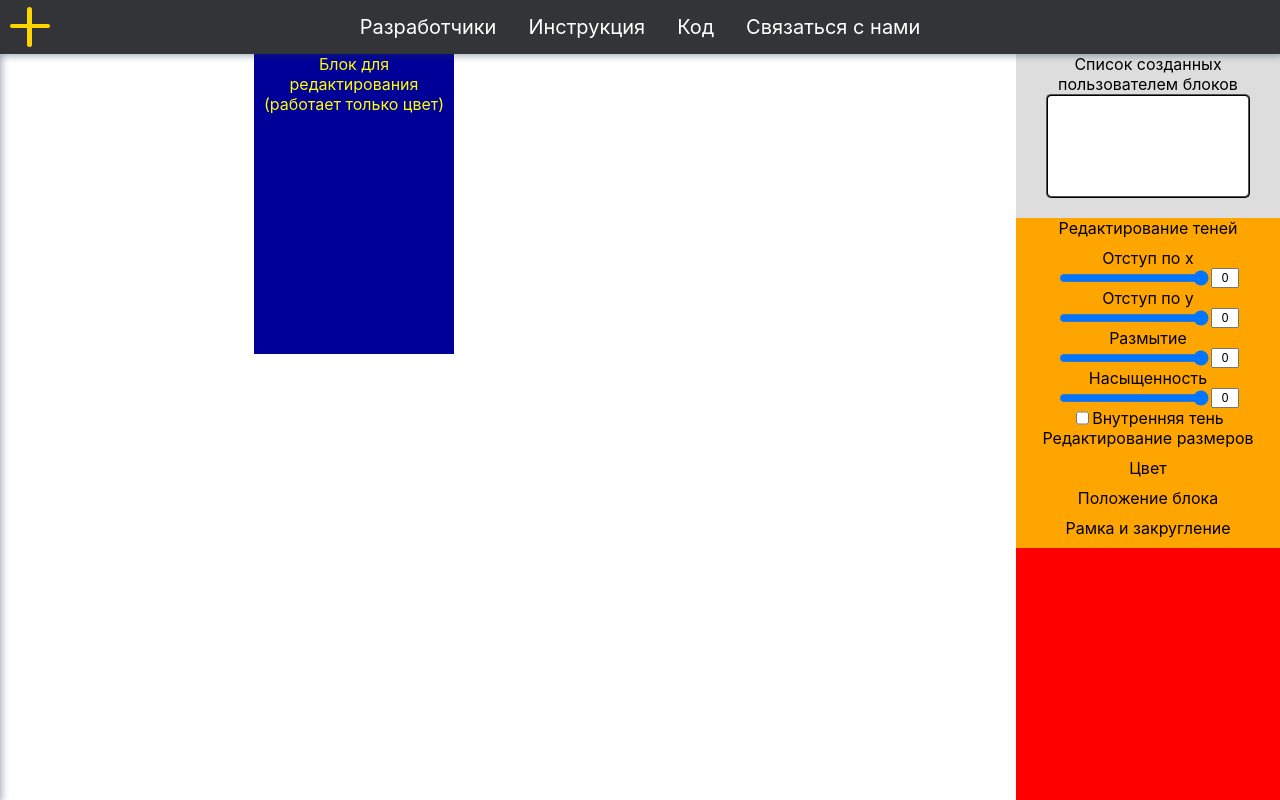
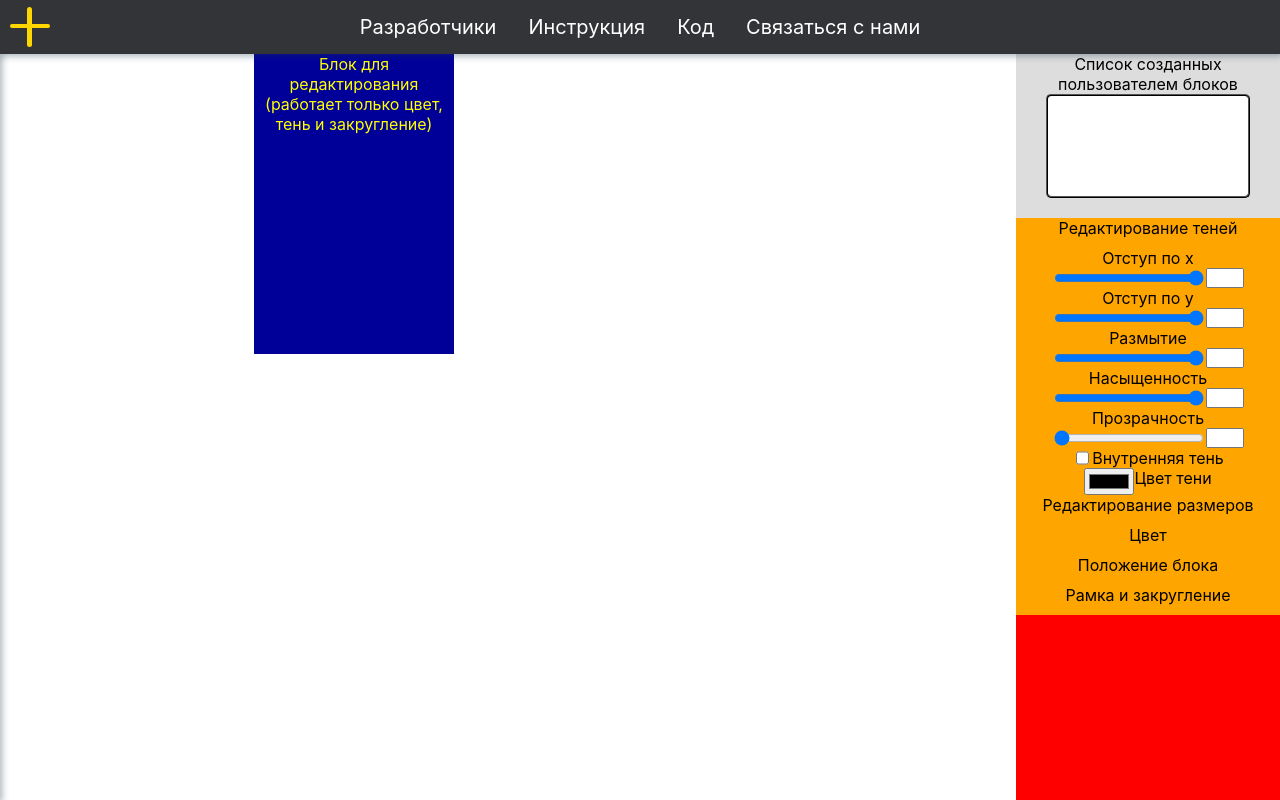
Before and after one commit to Calisthetic/SiteConstrictor, a React (Create React App) app: page / in a window 1280 px wide. Both pictures are taken after a click on the element "Редактирование теней". Built offline with nearby package versions, Linux system fonts and the light colour scheme.

Commit message:
Shadow editor update

```diff
--- a/src/components/EditBlock/EditBlock.module.css
+++ b/src/components/EditBlock/EditBlock.module.css
@@ -58,7 +58,7 @@
 .text {
   font-size: 12px;
   text-align: center;
-  width: 20px;
+  width: 30px;
 }
 .detector {
   height: 0px;
--- a/src/components/EditBlock/EditPanels/EditBorder.js
+++ b/src/components/EditBlock/EditPanels/EditBorder.js
@@ -1,5 +1,7 @@
+import React, { useRef } from "react";
 import s from "../EditBlock.module.css";
 import { OpenEditors } from "../EditBlock.js";
+import { SelectedElem } from "../EditBlock.js";
 
 function EditBorderOpen() {
   if (OpenEditors.border === true) {
@@ -14,6 +16,12 @@ function EditBorderOpen() {
 }
 
 const EditBorder = () => {
+  const borderRadiusRef = useRef();
+  function EditBorderRadius() {
+    document.getElementById("Block" + SelectedElem).style.borderRadius =
+      borderRadiusRef.current.value + "px";
+  }
+
   return (
     <div id="EditBorder" className={s.edit_prew}>
       <div className={s.edit_btn} onClick={EditBorderOpen}>
@@ -46,7 +54,9 @@ const EditBorder = () => {
         <div className={s.container}>
           <div className={s.title}>Тип рамки</div>
           <select>
-                <option selected value="solid">solid</option>
+            <option selected value="solid">
+              solid
+            </option>
             <option value="double">double</option>
             <option value="dotted">dotted</option>
             <option value="dashed">dashed</option>
@@ -66,10 +76,10 @@ const EditBorder = () => {
             className={s.range}
           ></input>
           <input
-            id="EditBorderInputText"
-            type="text"
+            ref={borderRadiusRef}
+            type="number"
             maxLength="3"
-            value="50"
+            onChange={EditBorderRadius}
             className={s.text}
           ></input>
         </div>
--- a/src/components/EditBlock/EditPanels/EditShasows.js
+++ b/src/components/EditBlock/EditPanels/EditShasows.js
@@ -1,5 +1,7 @@
+import React, { useRef } from "react";
 import s from "../EditBlock.module.css";
 import { OpenEditors } from "../EditBlock.js";
+import { SelectedElem } from "../EditBlock.js";
 
 function EditShadowOpen() {
   if (OpenEditors.shadow === true) {
@@ -13,16 +15,130 @@ function EditShadowOpen() {
   }
 }
 
-function EditShadowInputText() {
-  document.getElementById("EditShadowInputRange").value =
-    document.getElementById("EditShadowInputText").value;
+function ColorConverter(color) {
+  let red = HexConverter(color.charAt(1) + color.charAt(2));
+  let green = HexConverter(color.charAt(3) + color.charAt(4));
+  let blue = HexConverter(color.charAt(5) + color.charAt(6));
+  return red + ", " + green + ", " + blue;
 }
-function EditShadowInputRange() {
-  document.getElementById("EditShadowInputText").value =
-    document.getElementById("EditShadowInputRange").value;
+function HexConverter(num) {
+  let result = 0;
+  if (num.charAt(0) === "a") {
+    result += 16 * 10;
+  } else if (num.charAt(0) === "b") {
+    result += 16 * 11;
+  } else if (num.charAt(0) === "c") {
+    result += 16 * 12;
+  } else if (num.charAt(0) === "d") {
+    result += 16 * 13;
+  } else if (num.charAt(0) === "e") {
+    result += 16 * 14;
+  } else if (num.charAt(0) === "f") {
+    result += 16 * 15;
+  } else {
+    result += 16 * num.charAt(0);
+  }
+  if (num[1] === "a") {
+    result += 10;
+  } else if (num.charAt(1) === "b") {
+    result += 11;
+  } else if (num.charAt(1) === "c") {
+    result += 12;
+  } else if (num.charAt(1) === "d") {
+    result += 13;
+  } else if (num.charAt(1) === "e") {
+    result += 14;
+  } else if (num.charAt(1) === "f") {
+    result += 15;
+  } else {
+    result += parseInt(num.charAt(1));
+  }
+  return result;
 }
 
 const EditShasows = () => {
+  const editShadowRangeRef1 = useRef();
+  const editShadowRangeRef2 = useRef();
+  const editShadowRangeRef3 = useRef();
+  const editShadowRangeRef4 = useRef();
+  const editShadowTextRef1 = useRef();
+  const editShadowTextRef2 = useRef();
+  const editShadowTextRef3 = useRef();
+  const editShadowTextRef4 = useRef();
+  const editShadowInnerRef = useRef();
+  const editShadowRangeOpacityRef = useRef();
+  const editShadowTextOpacityRef = useRef();
+  const editShadowColorRef = useRef();
+
+  function EditShadowInputRange() {
+    editShadowTextRef1.current.value = editShadowRangeRef1.current.value;
+    editShadowTextRef2.current.value = editShadowRangeRef2.current.value;
+    editShadowTextRef3.current.value = editShadowRangeRef3.current.value;
+    editShadowTextRef4.current.value = editShadowRangeRef4.current.value;
+    EditShadow();
+  }
+  function EditShadowInputText() {
+    editShadowRangeRef1.current.value = editShadowTextRef1.current.value;
+    editShadowRangeRef2.current.value = editShadowTextRef2.current.value;
+    editShadowRangeRef3.current.value = editShadowTextRef3.current.value;
+    editShadowRangeRef4.current.value = editShadowTextRef4.current.value;
+    EditShadow();
+  }
+  function EditShadowRangeOpacity() {
+    editShadowTextOpacityRef.current.value =
+      editShadowRangeOpacityRef.current.value;
+    EditShadow();
+  }
+  function EditShadowTextOpacity() {
+    editShadowRangeOpacityRef.current.value =
+      editShadowTextOpacityRef.current.value;
+    EditShadow();
+  }
+
+  function EditShadow() {
+    if (
+      editShadowTextRef1.current.value !== "" &&
+      editShadowTextRef2.current.value !== "" &&
+      editShadowTextRef3.current.value !== "" &&
+      editShadowTextRef4.current.value !== "" &&
+      editShadowTextOpacityRef.current.value !== ""
+    ) {
+      if (editShadowInnerRef.current.checked === false) {
+        document.getElementById("Block" + SelectedElem).style.boxShadow =
+          editShadowTextRef1.current.value +
+          "px " +
+          editShadowTextRef2.current.value +
+          "px " +
+          editShadowTextRef3.current.value +
+          "px " +
+          editShadowTextRef4.current.value +
+          "px " +
+          "rgba(" +
+          ColorConverter(editShadowColorRef.current.value) +
+          ", " +
+          editShadowTextOpacityRef.current.value +
+          ")";
+      } else {
+        document.getElementById("Block" + SelectedElem).style.boxShadow =
+          editShadowTextRef1.current.value +
+          "px " +
+          editShadowTextRef2.current.value +
+          "px " +
+          editShadowTextRef3.current.value +
+          "px " +
+          editShadowTextRef4.current.value +
+          "px " +
+          "rgba(" +
+          ColorConverter(editShadowColorRef.current.value) +
+          ", " +
+          editShadowTextOpacityRef.current.value +
+          ") inset";
+      }
+    } else {
+      document.getElementById("Block" + SelectedElem).style.boxShadow = "none";
+    }
+  }
+
   return (
     <div id="EditShadow" className={s.edit_prew}>
       <div className={s.edit_btn} onClick={EditShadowOpen}>
@@ -32,7 +148,7 @@ const EditShasows = () => {
         <div className={s.title}>Отступ по x</div>
         <div className={s.container}>
           <input
-            id="EditShadowInputRange"
+            ref={editShadowRangeRef1}
             type="range"
             min="-10"
             max="10"
@@ -40,8 +156,7 @@ const EditShasows = () => {
             onChange={EditShadowInputRange}
           ></input>
           <input
-            id="EditShadowInputText"
-            value="0"
+            ref={editShadowTextRef1}
             type="text"
             maxLength="2"
             className={s.text}
@@ -51,7 +166,7 @@ const EditShasows = () => {
         <div className={s.title}>Отступ по y</div>
         <div className={s.container}>
           <input
-            id="EditShadowInputRange"
+            ref={editShadowRangeRef2}
             type="range"
             min="-10"
             max="10"
@@ -59,8 +174,7 @@ const EditShasows = () => {
             onChange={EditShadowInputRange}
           ></input>
           <input
-            id="EditShadowInputText"
-            value="0"
+            ref={editShadowTextRef2}
             type="text"
             maxLength="2"
             className={s.text}
@@ -70,7 +184,7 @@ const EditShasows = () => {
         <div className={s.title}>Размытие</div>
         <div className={s.container}>
           <input
-            id="EditShadowInputRange"
+            ref={editShadowRangeRef3}
             type="range"
             min="-10"
             max="10"
@@ -78,8 +192,7 @@ const EditShasows = () => {
             onChange={EditShadowInputRange}
           ></input>
           <input
-            id="EditShadowInputText"
-            value="0"
+            ref={editShadowTextRef3}
             type="text"
             maxLength="2"
             className={s.text}
@@ -89,7 +202,7 @@ const EditShasows = () => {
         <div className={s.title}>Насыщенность</div>
         <div className={s.container}>
           <input
-            id="EditShadowInputRange"
+            ref={editShadowRangeRef4}
             type="range"
             min="-10"
             max="10"
@@ -97,22 +210,49 @@ const EditShasows = () => {
             onChange={EditShadowInputRange}
           ></input>
           <input
-            id="EditShadowInputText"
-            value="0"
+            ref={editShadowTextRef4}
             type="text"
             maxLength="2"
             className={s.text}
             onChange={EditShadowInputText}
           ></input>
         </div>
+        <div className={s.title}>Прозрачность</div>
         <div className={s.container}>
           <input
-            id="EditShadowInputInner"
+            ref={editShadowRangeOpacityRef}
+            type="range"
+            min="0.1"
+            max="1"
+            step="0.1"
+            className={s.range}
+            onChange={EditShadowRangeOpacity}
+          ></input>
+          <input
+            ref={editShadowTextOpacityRef}
+            type="text"
+            maxLength="3"
+            className={s.text}
+            onChange={EditShadowTextOpacity}
+          ></input>
+        </div>
+        <div className={s.container}>
+          <input
+            ref={editShadowInnerRef}
             type="checkbox"
-            className={s.radio}
-            // onChange={EditShadowInputRange}
+            className={s.checkbox}
+            onChange={EditShadow}
           ></input>
           <div>Внутренняя тень</div>
+        </div>
+        <div className={s.container}>
+          <input
+            ref={editShadowColorRef}
+            type="color"
+            className={s.checkbox}
+            onChange={EditShadow}
+          ></input>
+          <div>Цвет тени</div>
         </div>
       </div>
     </div>
--- a/src/components/WorkPlace/WorkPlace.js
+++ b/src/components/WorkPlace/WorkPlace.js
@@ -4,7 +4,7 @@ const WorkPlace = () => {
   return (
     <div id="Blocks" className={s.background}>
       <div id="Block0" className={s.block}>
-        Блок для редактирования (работает только цвет)
+        Блок для редактирования (работает только цвет, тень и закругление)
       </div>
     </div>
   );
```
Lines whose indentation alone changed are shown as unchanged.
